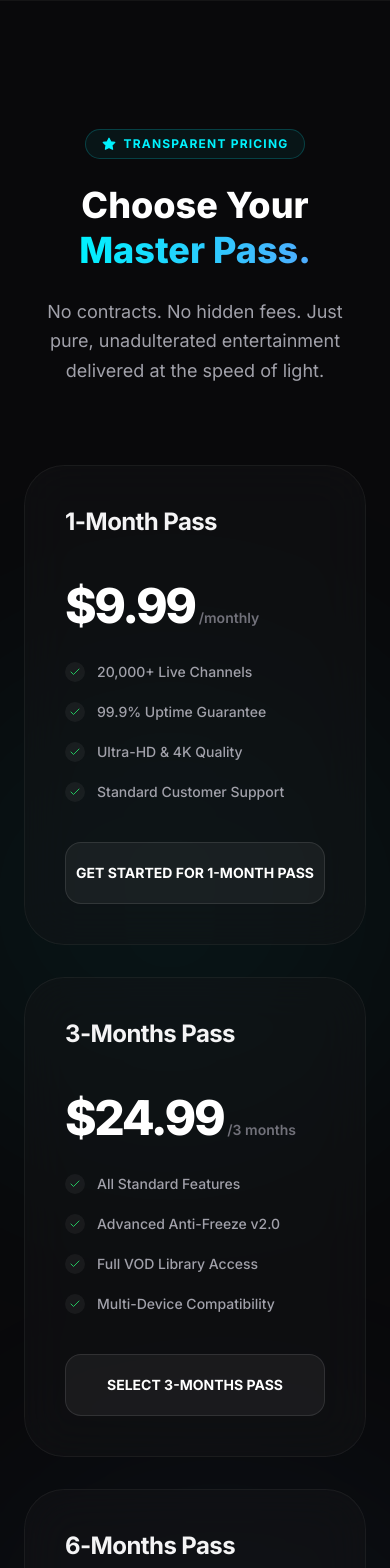
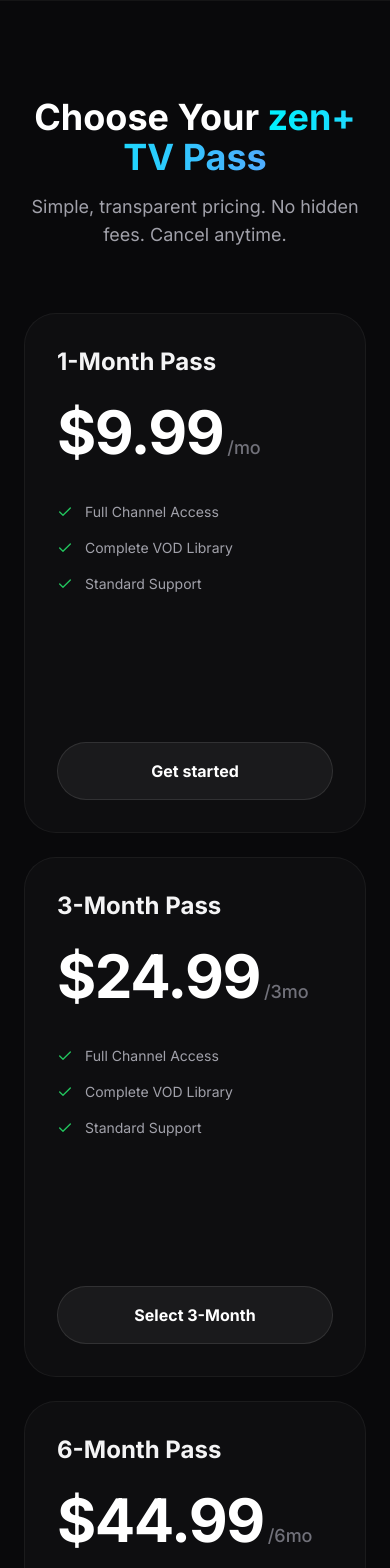
Before and after one commit to fatal33error/zen-tv, a Next.js app: page / in a window 390 px wide. Shown: the part 3780-5348 px from the top of the page. Built offline with nearby package versions, Linux system fonts and the light colour scheme.

Commit message:
Match pricing tables to reference image: pill buttons, mixed-case text, and improved layout.

```diff
--- a/src/app/ClientPage.tsx
+++ b/src/app/ClientPage.tsx
@@ -296,136 +296,117 @@
     {
       name: "1-Month Pass",
       price: "$9.99",
-      period: "monthly",
-      features: ["20,000+ Live Channels", "99.9% Uptime Guarantee", "Ultra-HD & 4K Quality", "Standard Customer Support"],
-      buttonText: "Get Started for 1-Month Pass",
+      period: "mo",
+      features: ["Full Channel Access", "Complete VOD Library", "Standard Support"],
+      buttonText: "Get started",
       highlight: false,
     },
     {
-      name: "3-Months Pass",
+      name: "3-Month Pass",
       price: "$24.99",
-      period: "3 months",
-      features: ["All Standard Features", "Advanced Anti-Freeze v2.0", "Full VOD Library Access", "Multi-Device Compatibility"],
-      buttonText: "Select 3-Months Pass",
+      period: "3mo",
+      features: ["Full Channel Access", "Complete VOD Library", "Standard Support"],
+      buttonText: "Select 3-Month",
       highlight: false,
     },
     {
-      name: "6-Months Pass",
+      name: "6-Month Pass",
       price: "$44.99",
-      period: "6 months",
-      features: ["All Premium Features", "Priority Server Routing", "Exclusive PPV Events", "25% Loyalty Discount"],
-      buttonText: "Select 6-Months Pass",
+      period: "6mo",
+      features: ["Full Channel Access", "Complete VOD Library", "Standard Support", "25% Savings"],
+      buttonText: "Select 6-Month",
       highlight: false,
     },
     {
       name: "1-Year Pass",
       price: "$79.99",
-      period: "annually",
-      badge: "ULTIMATE VALUE • SAVE 40%",
-      features: ["All Elite Features", "VIP Concierge Support", "Early Access to Features", "Priority Server Routing"],
+      period: "yr",
+      breakdown: "Just $6.66 per month",
+      badge: "Best Value - Save 40%",
+      features: ["Full Channel Access", "Complete VOD Library", "Priority 24/7 Support", "Multi-Device Access"],
       buttonText: "Get 1-Year Pass",
       highlight: true,
     },
   ];
 
   return (
-    <section id="pricing" className="py-32 relative z-10 bg-zinc-950 overflow-hidden">
-      {/* Background Decorative Elements */}
-      <div className="absolute top-1/4 -left-20 w-[500px] h-[500px] bg-brand-cyan/5 rounded-full blur-[120px] pointer-events-none" />
-      <div className="absolute bottom-1/4 -right-20 w-[500px] h-[500px] bg-brand-purple/5 rounded-full blur-[120px] pointer-events-none" />
-
+    <section id="pricing" className="py-24 relative z-10 bg-zinc-950">
       <div className="container mx-auto px-6 max-w-7xl relative z-10">
-        <div className="text-center max-w-3xl mx-auto mb-20">
-          <motion.div
-            initial={{ opacity: 0, scale: 0.9 }}
-            whileInView={{ opacity: 1, scale: 1 }}
-            viewport={{ once: true }}
-            className="inline-flex items-center gap-2 px-4 py-1.5 rounded-full border border-brand-cyan/20 bg-brand-cyan/5 text-brand-cyan text-xs font-bold tracking-widest uppercase mb-6"
-          >
-            <Star size={14} className="fill-brand-cyan" />
-            Transparent Pricing
-          </motion.div>
+        <div className="text-center max-w-3xl mx-auto mb-16">
           <motion.h2
             initial={{opacity:0, y:20}}
             whileInView={{opacity:1, y:0}}
             viewport={{once:true}}
-            className="text-4xl lg:text-6xl font-heading font-extrabold mb-6 text-white leading-tight"
+            className="text-4xl lg:text-5xl font-heading font-bold mb-4 text-white"
           >
-            Choose Your <span className="bg-clip-text text-transparent bg-brand-gradient">Master Pass.</span>
+            Choose Your <span className="bg-clip-text text-transparent bg-brand-gradient">zen+ TV Pass</span>
           </motion.h2>
           <motion.p
             initial={{opacity:0, y:20}}
             whileInView={{opacity:1, y:0}}
             viewport={{once:true}}
             transition={{delay:0.1}}
-            className="text-lg text-zinc-400 font-body leading-relaxed"
+            className="text-lg text-zinc-400 font-body"
           >
-            No contracts. No hidden fees. Just pure, unadulterated entertainment
-            delivered at the speed of light.
+            Simple, transparent pricing. No hidden fees. Cancel anytime.
           </motion.p>
         </div>
 
-        <div className="grid lg:grid-cols-4 md:grid-cols-2 gap-8 items-stretch">
+        <div className="grid lg:grid-cols-4 md:grid-cols-2 gap-6 items-stretch">
           {plans.map((plan, i) => (
             <motion.div
               key={i}
-              initial={{ opacity: 0, y: 40 }}
+              initial={{ opacity: 0, y: 30 }}
               whileInView={{ opacity: 1, y: 0 }}
-              viewport={{ once: true, margin: "-100px" }}
-              transition={{ duration: 0.6, delay: i * 0.1, ease: [0.21, 0.45, 0.32, 0.9] }}
-              className={`group relative rounded-[2.5rem] p-10 border transition-all duration-500 flex flex-col h-full ${
+              viewport={{ once: true, margin: "-50px" }}
+              transition={{ duration: 0.5, delay: i * 0.1 }}
+              className={`relative rounded-[2rem] p-8 border flex flex-col min-h-[520px] transition-all duration-300 ${
                 plan.highlight
-                  ? "bg-zinc-900/80 backdrop-blur-3xl border-brand-cyan/30 shadow-[0_0_80px_rgba(0,242,254,0.15)] lg:scale-[1.05] z-20"
-                  : "bg-zinc-900/40 backdrop-blur-xl border-white/5 hover:border-white/20 hover:bg-zinc-900/60 hover:shadow-2xl z-10"
+                  ? "bg-zinc-900/40 border-brand-cyan/50 shadow-[0_0_40px_rgba(0,242,254,0.15)] transform lg:-translate-y-2"
+                  : "bg-zinc-900/40 border-white/5 hover:border-white/10"
               }`}
             >
               {plan.highlight && (
-                <div className="absolute -top-5 inset-x-0 flex justify-center">
-                  <div className="bg-gradient-to-r from-brand-cyan to-brand-purple text-zinc-950 text-[10px] font-black px-6 py-2 rounded-full whitespace-nowrap shadow-[0_4px_30px_rgba(0,242,254,0.5)] tracking-[0.2em] animate-pulse-glow">
+                <div className="absolute -top-4 inset-x-0 flex justify-center">
+                  <div className="bg-brand-cyan text-zinc-950 text-[11px] font-bold px-5 py-1.5 rounded-full shadow-[0_4px_15px_rgba(0,242,254,0.3)]">
                     {plan.badge}
                   </div>
                 </div>
               )}
 
-              <div className="mb-8">
-                <h3 className={`text-2xl font-heading font-bold mb-3 tracking-tight ${plan.highlight ? 'text-brand-cyan' : 'text-zinc-100'}`}>
-                  {plan.name}
-                </h3>
+              <div className="mb-6">
+                <h3 className="text-2xl font-heading font-bold text-zinc-100">{plan.name}</h3>
               </div>
 
-              <div className="mb-8">
+              <div className="mb-4">
                 <div className="flex items-baseline gap-1">
-                  <span className="text-5xl font-extrabold text-white tracking-tighter">{plan.price}</span>
-                  <span className="text-zinc-500 text-sm font-semibold">/{plan.period}</span>
+                  <span className="text-6xl font-bold text-white tracking-tight">{plan.price}</span>
+                  <span className="text-zinc-500 text-lg font-medium">/{plan.period}</span>
                 </div>
+                {plan.breakdown && (
+                  <div className="mt-2 text-green-400 text-sm font-semibold">
+                    {plan.breakdown}
+                  </div>
+                )}
               </div>
 
-              <div className="space-y-5 mb-10 flex-1">
+              <div className="space-y-4 mb-8 flex-1 mt-6">
                 {plan.features.map((feat, idx) => (
-                  <div key={idx} className="flex items-center gap-3 text-sm group/item">
-                    <div className={`w-5 h-5 rounded-full flex items-center justify-center flex-shrink-0 transition-transform duration-300 group-hover/item:scale-110 ${
-                      plan.highlight ? 'bg-brand-cyan/20' : 'bg-white/5'
-                    }`}>
-                      <Check className={`w-3 h-3 ${plan.highlight ? 'text-brand-cyan' : 'text-green-500'}`} />
-                    </div>
-                    <span className={`font-medium transition-colors duration-300 ${
-                      plan.highlight ? 'text-white' : 'text-zinc-400 group-hover/item:text-white'
-                    }`}>
-                      {feat}
-                    </span>
+                  <div key={idx} className="flex items-center gap-3 text-sm text-zinc-400 font-body">
+                    <Check className={`w-4 h-4 flex-shrink-0 ${plan.highlight ? 'text-brand-cyan' : 'text-green-500'}`} />
+                    {feat}
                   </div>
                 ))}
               </div>
 
               <button
-                className={`group/btn relative w-full py-5 rounded-2xl font-heading font-bold transition-all duration-300 overflow-hidden text-sm uppercase ${
+                className={`w-full py-4 rounded-full font-heading font-bold transition-all duration-300 ${
                   plan.highlight
-                    ? "bg-brand-gradient text-zinc-950 shadow-[0_0_30px_rgba(0,242,254,0.4)]"
-                    : "bg-white/5 text-white border border-white/10 hover:bg-white/10 hover:border-white/20"
+                    ? "bg-brand-gradient text-zinc-950 hover:shadow-[0_0_25px_rgba(0,242,254,0.4)] hover:scale-[1.02]"
+                    : "bg-white/5 text-white border border-white/10 hover:bg-white/10"
                 }`}
               >
-                <div className="absolute inset-0 bg-[linear-gradient(90deg,transparent,rgba(255,255,255,0.2),transparent)] -translate-x-full group-hover/btn:animate-shine" />
-                <span className="relative z-10">{plan.buttonText}</span>
+                {plan.buttonText}
               </button>
             </motion.div>
           ))}
--- a/src/app/pricing/ClientPage.tsx
+++ b/src/app/pricing/ClientPage.tsx
@@ -9,33 +9,34 @@
     {
       name: "1-Month Pass",
       price: "$9.99",
-      period: "monthly",
-      features: ["20,000+ Live Channels", "99.9% Uptime Guarantee", "Ultra-HD & 4K Quality", "Standard Customer Support"],
-      buttonText: "Get Started for 1-Month Pass",
+      period: "mo",
+      features: ["Full Channel Access", "Complete VOD Library", "Standard Support"],
+      buttonText: "Get started",
       highlight: false,
     },
     {
-      name: "3-Months Pass",
+      name: "3-Month Pass",
       price: "$24.99",
-      period: "3 months",
-      features: ["All Standard Features", "Advanced Anti-Freeze v2.0", "Full VOD Library Access", "Multi-Device Compatibility"],
-      buttonText: "Select 3-Months Pass",
+      period: "3mo",
+      features: ["Full Channel Access", "Complete VOD Library", "Standard Support"],
+      buttonText: "Select 3-Month",
       highlight: false,
     },
     {
-      name: "6-Months Pass",
+      name: "6-Month Pass",
       price: "$44.99",
-      period: "6 months",
-      features: ["All Premium Features", "Priority Server Routing", "Exclusive PPV Events", "25% Loyalty Discount"],
-      buttonText: "Select 6-Months Pass",
+      period: "6mo",
+      features: ["Full Channel Access", "Complete VOD Library", "Standard Support", "25% Savings"],
+      buttonText: "Select 6-Month",
       highlight: false,
     },
     {
       name: "1-Year Pass",
       price: "$79.99",
-      period: "annually",
-      badge: "ULTIMATE VALUE • SAVE 40%",
-      features: ["All Elite Features", "VIP Concierge Support", "Early Access to Features", "Priority Server Routing"],
+      period: "yr",
+      breakdown: "Just $6.66 per month",
+      badge: "Best Value - Save 40%",
+      features: ["Full Channel Access", "Complete VOD Library", "Priority 24/7 Support", "Multi-Device Access"],
       buttonText: "Get 1-Year Pass",
       highlight: true,
     },
@@ -43,10 +44,6 @@
 
   return (
     <div className="pt-32 pb-24 relative min-h-screen bg-zinc-950 overflow-hidden">
-      {/* Background Decorative Elements */}
-      <div className="absolute top-1/4 -left-20 w-[800px] h-[800px] bg-brand-cyan/5 rounded-full blur-[200px] pointer-events-none" />
-      <div className="absolute bottom-1/4 -right-20 w-[800px] h-[800px] bg-brand-purple/5 rounded-full blur-[200px] pointer-events-none" />
-
       <div className="container mx-auto px-6 max-w-7xl relative z-10">
         <div className="text-center max-w-3xl mx-auto mb-20">
           <motion.h1
@@ -74,59 +71,53 @@
               initial={{ opacity: 0, y: 40 }}
               animate={{ opacity: 1, y: 0 }}
               transition={{ duration: 0.6, delay: i * 0.1, ease: [0.21, 0.45, 0.32, 0.9] }}
-              className={`group relative rounded-[2.5rem] p-10 border transition-all duration-500 flex flex-col h-full ${
+              className={`relative rounded-[2rem] p-10 border transition-all duration-300 flex flex-col h-full ${
                 plan.highlight
-                  ? "bg-zinc-900/80 backdrop-blur-3xl border-brand-cyan/30 shadow-[0_0_80px_rgba(0,242,254,0.15)] lg:scale-[1.05] z-20"
-                  : "bg-zinc-900/40 backdrop-blur-xl border-white/5 hover:border-white/20 hover:bg-zinc-900/60 hover:shadow-2xl z-10"
+                  ? "bg-zinc-900/40 border-brand-cyan/50 shadow-[0_0_80px_rgba(0,242,254,0.15)] transform lg:-translate-y-2"
+                  : "bg-zinc-900/40 border-white/5 hover:border-white/10"
               }`}
             >
               {plan.highlight && (
                 <div className="absolute -top-5 inset-x-0 flex justify-center">
-                  <div className="bg-gradient-to-r from-brand-cyan to-brand-purple text-zinc-950 text-[10px] font-black px-6 py-2 rounded-full whitespace-nowrap shadow-[0_4px_30px_rgba(0,242,254,0.5)] tracking-[0.2em] animate-pulse-glow">
+                  <div className="bg-brand-cyan text-zinc-950 text-[11px] font-bold px-6 py-2 rounded-full shadow-[0_4px_30px_rgba(0,242,254,0.5)]">
                     {plan.badge}
                   </div>
                 </div>
               )}
 
               <div className="mb-8">
-                <h3 className={`text-2xl font-heading font-bold mb-3 tracking-tight ${plan.highlight ? 'text-brand-cyan' : 'text-zinc-100'}`}>
-                  {plan.name}
-                </h3>
+                <h3 className="text-2xl font-heading font-bold text-zinc-100">{plan.name}</h3>
               </div>
 
-              <div className="mb-8">
+              <div className="mb-6">
                 <div className="flex items-baseline gap-1">
-                  <span className="text-5xl font-extrabold text-white tracking-tighter">{plan.price}</span>
-                  <span className="text-zinc-500 text-sm font-semibold">/{plan.period}</span>
+                  <span className="text-6xl font-bold text-white tracking-tighter">{plan.price}</span>
+                  <span className="text-zinc-500 text-lg font-medium">/{plan.period}</span>
                 </div>
+                {plan.breakdown && (
+                  <div className="mt-2 text-green-400 text-sm font-semibold">
+                    {plan.breakdown}
+                  </div>
+                )}
               </div>
 
-              <div className="space-y-5 mb-10 flex-1">
+              <div className="space-y-5 mb-10 flex-1 mt-6">
                 {plan.features.map((feat, idx) => (
-                  <div key={idx} className="flex items-center gap-3 text-sm group/item">
-                    <div className={`w-5 h-5 rounded-full flex items-center justify-center flex-shrink-0 transition-transform duration-300 group-hover/item:scale-110 ${
-                      plan.highlight ? 'bg-brand-cyan/20' : 'bg-white/5'
-                    }`}>
-                      <Check className={`w-3 h-3 ${plan.highlight ? 'text-brand-cyan' : 'text-green-500'}`} />
-                    </div>
-                    <span className={`font-medium transition-colors duration-300 ${
-                      plan.highlight ? 'text-white' : 'text-zinc-400 group-hover/item:text-white'
-                    }`}>
-                      {feat}
-                    </span>
+                  <div key={idx} className="flex items-center gap-3 text-sm text-zinc-400 font-body">
+                    <Check className={`w-4 h-4 flex-shrink-0 ${plan.highlight ? 'text-brand-cyan' : 'text-green-500'}`} />
+                    {feat}
                   </div>
                 ))}
               </div>
 
               <button
-                className={`group/btn relative w-full py-5 rounded-2xl font-heading font-bold transition-all duration-300 overflow-hidden text-sm uppercase ${
+                className={`w-full py-5 rounded-full font-heading font-bold transition-all duration-300 ${
                   plan.highlight
-                    ? "bg-brand-gradient text-zinc-950 shadow-[0_0_30px_rgba(0,242,254,0.4)]"
-                    : "bg-white/5 text-white border border-white/10 hover:bg-white/10 hover:border-white/20"
+                    ? "bg-brand-gradient text-zinc-950 hover:shadow-[0_0_30px_rgba(0,242,254,0.4)] hover:scale-[1.02]"
+                    : "bg-white/5 text-white border border-white/10 hover:bg-white/10"
                 }`}
               >
-                <div className="absolute inset-0 bg-[linear-gradient(90deg,transparent,rgba(255,255,255,0.2),transparent)] -translate-x-full group-hover/btn:animate-shine" />
-                <span className="relative z-10">{plan.buttonText}</span>
+                {plan.buttonText}
               </button>
             </motion.div>
           ))}
```
